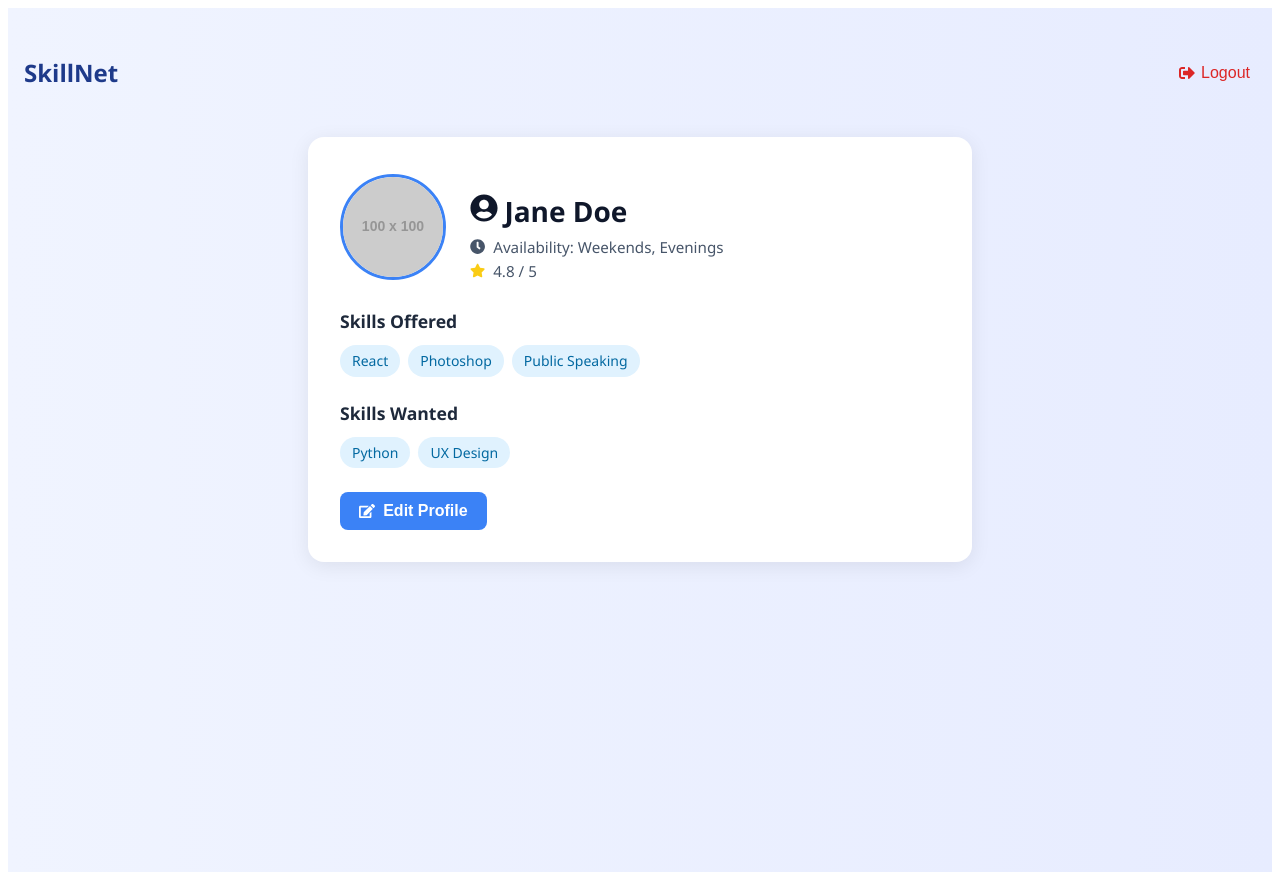
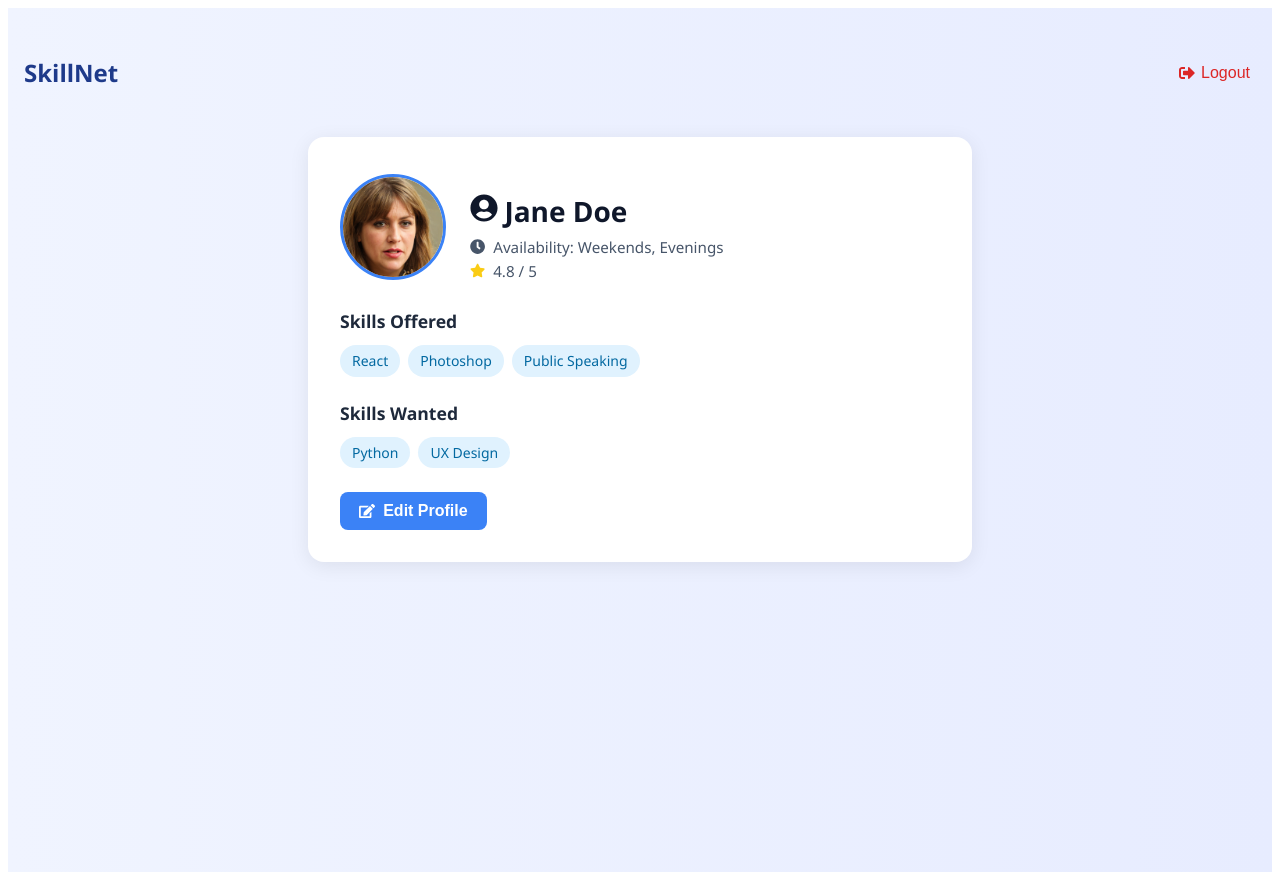
Before and after one commit to gvaishnavig/SkillNet-Odoo-Hackathon-2025, a React (Vite) app in the folder client/: page /profile/1 in a window 1280 px wide. Built offline with nearby package versions, Linux system fonts and the light colour scheme.

Commit message:
profilepics

```diff
--- a/client/src/pages/Profile.jsx
+++ b/client/src/pages/Profile.jsx
@@ -4,7 +4,7 @@ import { FaUserCircle, FaEdit, FaSignOutAlt, FaClock, FaStar } from "react-icons
 export default function Profile() {
   const user = {
     name: "Jane Doe",
-    profilePhoto: "https://via.placeholder.com/100",
+    profilePhoto: "/images/JaneDoe.jpeg",
     skillsOffered: ["React", "Photoshop", "Public Speaking"],
     skillsWanted: ["Python", "UX Design"],
     availability: "Weekends, Evenings",
--- a/client/src/pages/SwapRequestForm.jsx
+++ b/client/src/pages/SwapRequestForm.jsx
@@ -7,7 +7,7 @@ export default function SwapRequestForm() {
 
   const receiver = {
     name: "Robert Lane",
-    profilePhoto: "https://via.placeholder.com/100",
+    profilePhoto: "/images/RobertLane.jpeg",
     skillsOffered: ["Excel", "Photography"],
     skillsWanted: ["Public Speaking"],
   };
--- a/client/src/pages/ViewProfile.jsx
+++ b/client/src/pages/ViewProfile.jsx
@@ -6,7 +6,7 @@ export default function ViewProfile() {
 
   const user = {
     name: "John White",
-    profilePhoto: "https://via.placeholder.com/100",
+    profilePhoto: "/images/JohnWhite.jpeg",
     skillsOffered: ["Video Editing", "Excel"],
     skillsWanted: ["Illustrator", "Public Speaking"],
     availability: "Weekends",
```
